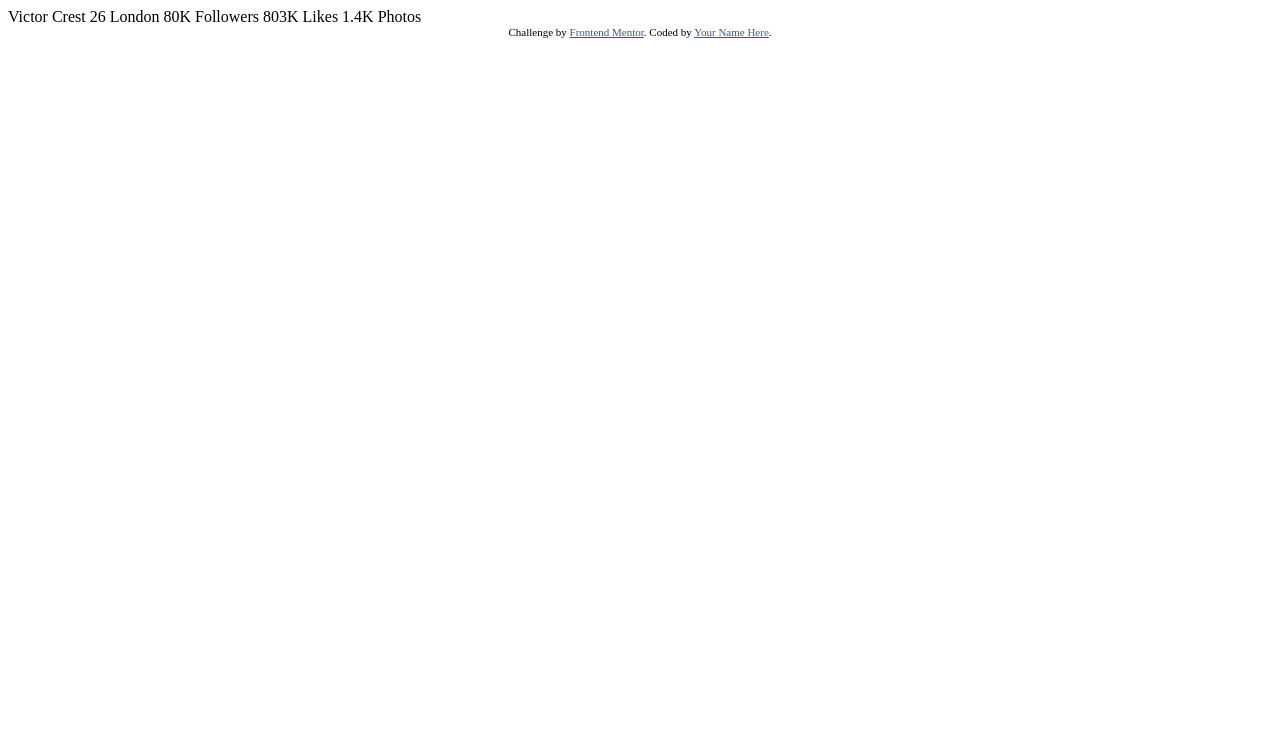
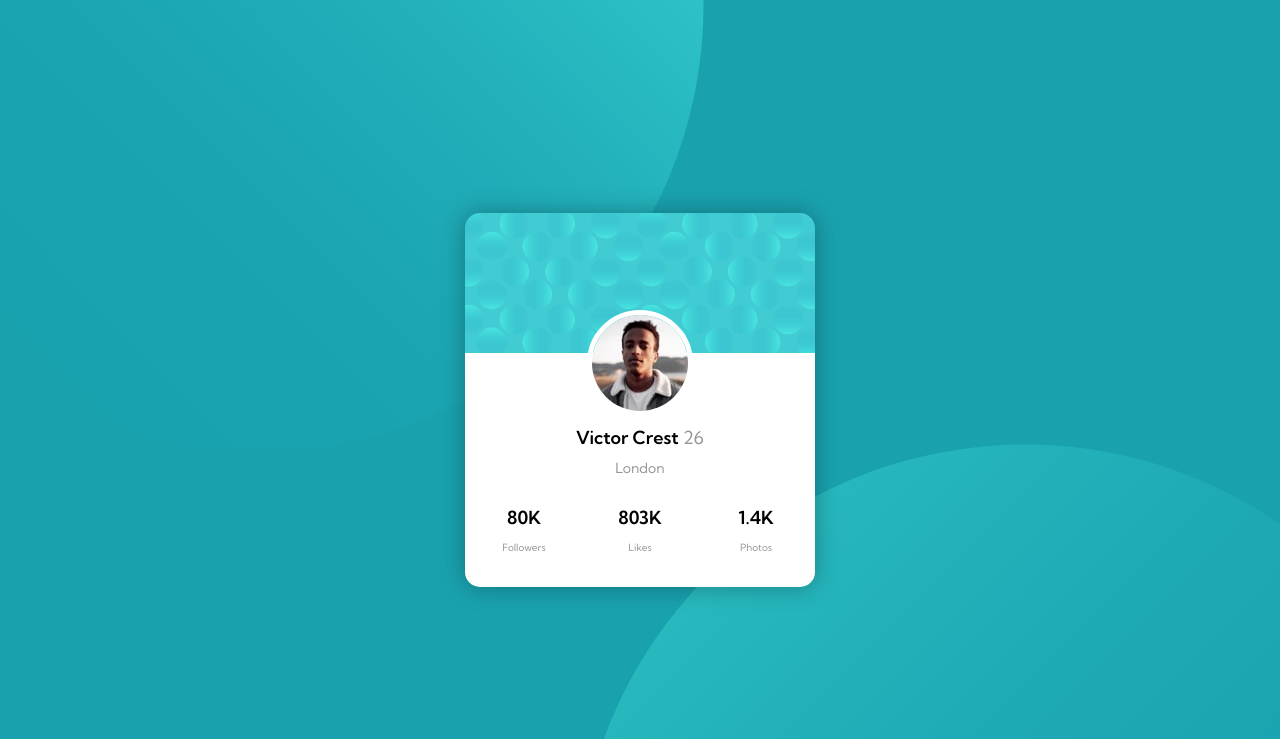
Before and after one commit to ajkendal/profile-card-component, a plain HTML site: page index.html in a window 1280 px wide. Shown: the top 739 px of the page. Drawn offline with Linux system fonts and the light colour scheme.

Commit message:
challenge completed

```diff
--- /dev/null
+++ b/css/profile-card-component.css
@@ -0,0 +1,97 @@
+@import url('https://fonts.googleapis.com/css2?family=Kumbh+Sans:wght@400;600&display=swap');
+
+body {
+   height: 100%;
+   font-family: 'Kumbh Sans', sans-serif;
+   font-size: 18px;
+   text-align: center;
+   background-color: hsl(185, 75%, 39%);
+   background-image: url(../images/bg-pattern-top.svg), url(../images/bg-pattern-bottom.svg);
+   background-position: top 50% left -50%, bottom 150% right -50%;
+   background-repeat: no-repeat, no-repeat;
+   background-size: 70%, 70%;
+}
+
+#card {
+   background: white;
+   background-image: url(../images/bg-pattern-card.svg);
+   background-position: top center;
+   background-repeat: no-repeat;
+   width: 350px;
+   height: 374px;
+   position: fixed;
+   top: 50%;
+   left: 50%;
+   transform: translate(-50%, -50%);
+
+   border-radius: 15px;
+   -moz-border-radius: 15px;
+   -webkit-border-radius: 15px;
+   -khtml-border-radius: 15px;
+   filter: drop-shadow(0 0 0.75rem rgba(0, 0, 0, .3));
+
+}
+
+#image img {
+   position: absolute;
+   top: 40%;
+   left: 50%;
+   transform: translate(-50%, -50%);
+   border: 5px solid white;
+   border-radius: 100%;
+}
+#info {
+   position: absolute;
+   top: 65%;
+   left: 50%;
+   transform: translate(-50%, -50%);
+}
+#info h4, p:nth-of-type(1) {
+   display: inline !important;
+}
+#age, #city, .socialInfo {
+   color: hsl(0, 0%, 59%);
+}
+#city{
+   font-size: 14px;
+   padding: 0;
+   margin: 10px;
+}
+.socialInfo {
+   font-size: 10px;
+}
+#social{
+   position: absolute;
+   top: 85%;
+   left: 50%;
+   transform: translate(-50%, -50%);
+   width: 100%;
+
+}
+#social table{
+   width: 100%;
+   table-layout: fixed;
+}
+#social h4 {
+   margin: 0;
+   padding: 0;
+}
+
+.attribution {
+   position: absolute;
+   bottom: 1%;
+   right: 1%;
+   text-align: right;
+}
+
+@media only screen and (max-width:376px) {
+   body {
+      background-size: 90%, 90%;
+      background-position: top 50% left -400%, bottom 250% right -250%;
+   }
+
+   #card {
+      width: 326px;
+      height: 374px;
+   }
+}
--- a/index.html
+++ b/index.html
@@ -1,35 +1,48 @@
 <!DOCTYPE html>
 <html lang="en">
+
 <head>
    <meta charset="UTF-8">
    <meta name="viewport" content="width=device-width, initial-scale=1.0"> <!-- displays site properly based on user's device -->
 
    <link rel="icon" type="image/png" sizes="32x32" href="./images/favicon-32x32.png">
-
+   <link rel="stylesheet" href="css/profile-card-component.css">
    <title>Frontend Mentor | Profile card component</title>
 
-  <!-- Feel free to remove these styles or customise in your own stylesheet 👍 -->
-  <style>
-    .attribution { font-size: 11px; text-align: center; }
-    .attribution a { color: hsl(228, 45%, 44%); }
-  </style>
+
 </head>
+
 <body>
-  Victor Crest
-  26
-  London
+   <div id="card">
+      <div id="image">
+         <img src="images/image-victor.jpg" alt="Victor Crest" />
+      </div>
+      <div id="info">
+         <h4 id="name">Victor Crest</h4>
+         <p id="age">26</p>
+         <p id="city">London</p>
+      </div>
 
-  80K
-  Followers
-
-  803K
-  Likes
-
-  1.4K
-  Photos
+      <div id="social">
+         <table>
+            <tr>
+               <td><h4>80K</h4></td>
+               <td><h4>803K</h4></td>
+               <td><h4>1.4K</h4></td>
+            </tr>
+            <tr>
+               <td><p class="socialInfo">Followers</p></td>
+               <td><p class="socialInfo">Likes</p></td>
+               <td><p class="socialInfo">Photos</p></td>
+            </tr>
+         </table>
+      </div>
+   </div>
    <div class="attribution">
       Challenge by <a href="https://www.frontendmentor.io?ref=challenge" target="_blank">Frontend Mentor</a>.
-    Coded by <a href="#">Your Name Here</a>.
+      <br />
+      Coded by <a href="https://ajkendal.github.io/" target="_blank">Amanda J. Kendal-Brown</a>.
    </div>
 </body>
+
 </html>
```
Also changed, not shown: 1 other file. Lines whose indentation alone changed are shown as unchanged.
